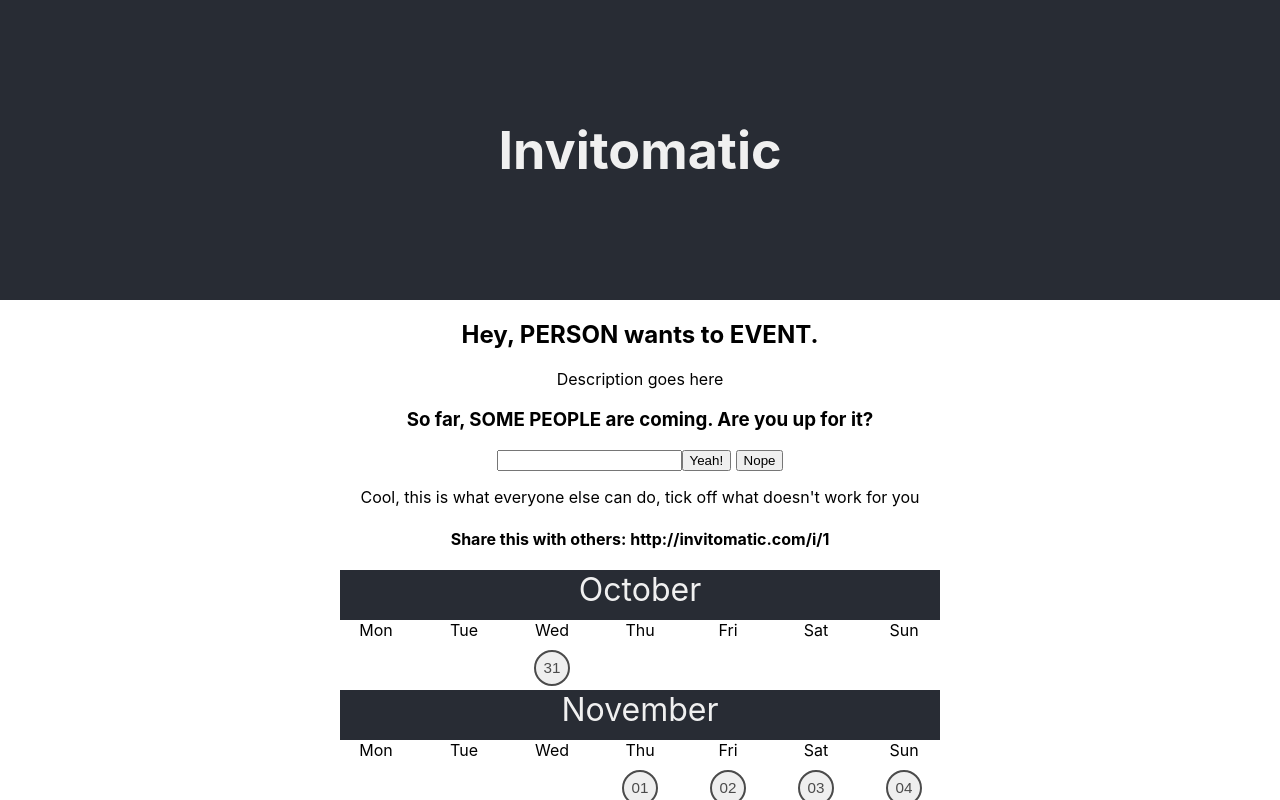
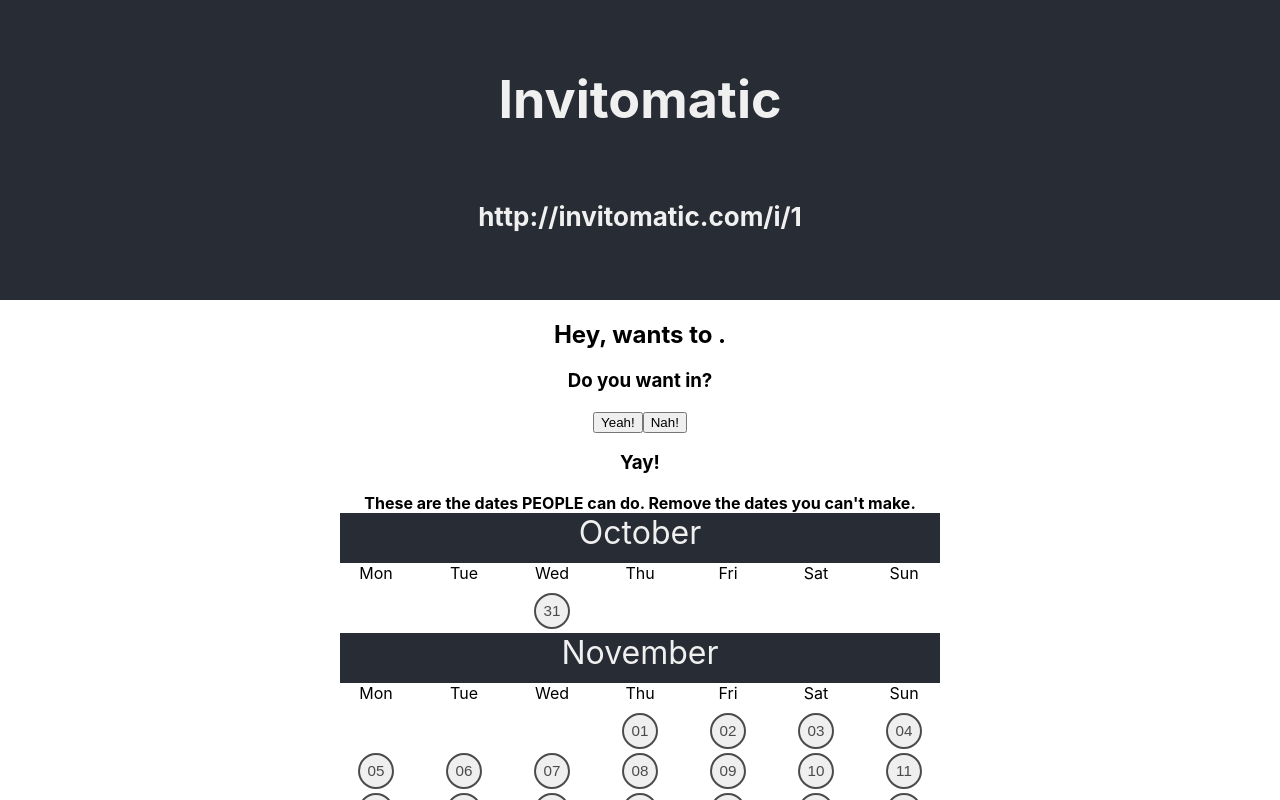
Before and after one commit to neosaurrrus/invitomatic, a React (Create React App) app: page /i/1 in a window 1280 px wide. Shown: the top 800 px of the page. Built offline with nearby package versions, Linux system fonts and the light colour scheme.

Commit message:
Sort out text

```diff
--- a/src/App.js
+++ b/src/App.js
@@ -1,9 +1,11 @@
 /*
 ToDO
 Set up Firebase Integration.
-Format the calendar
-Name and Event Proper Capture
-
+Input Formatting
+Overall formatting.
+Refactoring/Comments
+Build!
+Host!
 */
 
 
@@ -14,13 +16,21 @@
 class App extends Component {
    state = {
      inviteURL: null,
+     author: null,
+     event: null,
      days: [],
      months: [],
+     numberOfDays: 90,
      daysOfWeek: ["Monday", "Tuesday", "Wednesday", "Thursday", "Friday", "Saturday", "Sunday"]
    }
 
   componentDidMount() {
-    this.setState({inviteURL: this.props.location.pathname})
+    this.setState({
+      inviteURL: this.props.location.pathname,
+      author: this.props.history.author,
+      event: this.props.history.event,
+    })
+
   }
 
 
@@ -49,14 +59,13 @@
         <div className="App">
           <header className="App-header">
           <h1>Invitomatic</h1>
+          <h4> http://invitomatic.com{this.props.location.pathname}</h4>
           </header>
           <section>
-            <h2>Hey, PERSON wants to EVENT.</h2>
-            <p>Description goes here</p>
-            <h3>So far, SOME PEOPLE are coming. Are you up for it?</h3>
-            <input></input><button>Yeah!</button> <button>Nope</button>
-            <p>Cool, this is what everyone else can do, tick off what doesn't work for you</p>
-            <h4> Share this with others: http://invitomatic.com{this.props.location.pathname}</h4>
+            <h2>Hey, {this.state.author} wants to {this.state.event}.</h2>
+            <h3>Do you want in?</h3>
+            <button>Yeah!</button>
+            <button>Nah!</button>
           </section>
 
           <Calendar
@@ -66,8 +75,8 @@
             months={this.state.months}
             daysOfWeek={this.state.daysOfWeek}
             toggleDoable={this.toggleDoable}
+            numberOfDays={this.state.numberOfDays}
             />
-
         </div>
       );
     }
--- a/src/Calendar.js
+++ b/src/Calendar.js
@@ -39,7 +39,7 @@
         if (this.props.days.length === 0){
             let upcomingMonths = [];
             const upcomingDays = [];
-            const daysAhead = 80;
+            const daysAhead = this.props.numberOfDays;
             //Make the days
             for (let i = 1; i < daysAhead; i++) {
                  upcomingDays.push(moment().add(i, "days"));
@@ -70,23 +70,20 @@
     render = () => {
         return (
         <div className="App">
-
+               <h3> Yay! </h3>
+               <strong>These are the dates PEOPLE can do. Remove the dates you can't make.</strong>
                 {this.props.months.map((month, index) =>{
-
                     return (
                         <div className="calendar_calendarBox">
                             <div key={this.props.months[index]} className="calendar_monthTitle">{this.props.months[index]}</div>
-                            <div>Mon</div>
-                            <div>Tue</div>
-                            <div>Wed</div>
-                            <div>Thu</div>
-                            <div>Fri</div>
-                            <div>Sat</div>
-                            <div>Sun</div>
-
-
-                            {this.props.days.map((dayElement, index)=> {
-
+                            <div key={this.props.daysOfWeek[0]}>Mon</div>
+                            <div key={this.props.daysOfWeek[1]}>Tue</div>
+                            <div key={this.props.daysOfWeek[2]}>Wed</div>
+                            <div key={this.props.daysOfWeek[3]}>Thu</div>
+                            <div key={this.props.daysOfWeek[4]}>Fri</div>
+                            <div key={this.props.daysOfWeek[5]}>Sat</div>
+                            <div key={this.props.daysOfWeek[6]}>Sun</div>
+                            {this.props.days.map((dayElement, index) => {
                             if(dayElement.dayMonth===month){
 
                                 if (index === 0) {
--- a/src/Landing.js
+++ b/src/Landing.js
@@ -8,6 +8,8 @@
         event.preventDefault();
         const inviteName = this.inviteInput.current.value;
         const yourName = this.nameInput.current.value;
+        this.props.history.author = yourName;
+        this.props.history.event = inviteName;
         this.props.history.push(`/i/${yourName}-${inviteName}-${Date.now()}`);
     }
     render(){
@@ -15,16 +17,15 @@
         <div className="App">
             <header className="App-header">
                 <h1>Invitomatic</h1>
+                <h2>Make Time for Good Times.</h2>
             </header>
             <form className="invite-selector" onSubmit={this.goToInvite}>
-                <h2>Make time for Good Times.</h2>
                 <h3>My name is... </h3>
                 <input type = "text" ref = {this.nameInput} required placeholder = "your name" defaultValue = "anon"/>
                 <h3> I want to... </h3>
                 <input type= "text" ref={this.inviteInput} required placeholder="do something"  defaultValue = "something"/>
-                <h3> On any of these dates... </h3>
-                <p>To be done!</p>
-            <button type="submit">Let's see whats doable! &rarr;</button>
+                <h3> Within 3 Months </h3>
+            <button type="submit">Let's see what we can do! &rarr;</button>
             </form>
         </div>
         )
```
